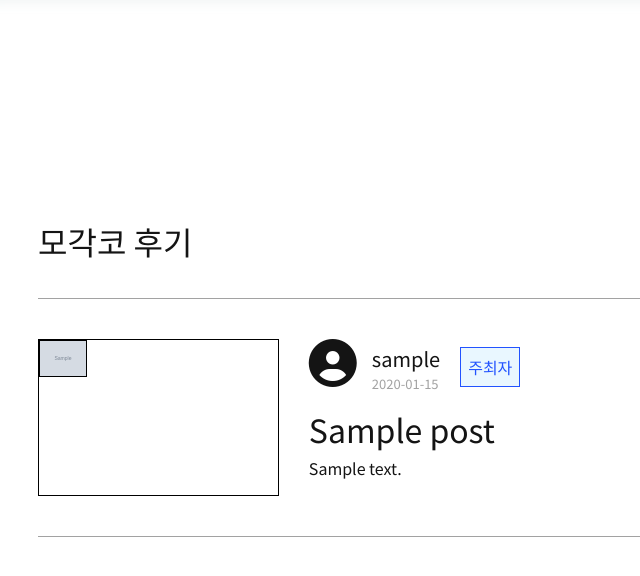
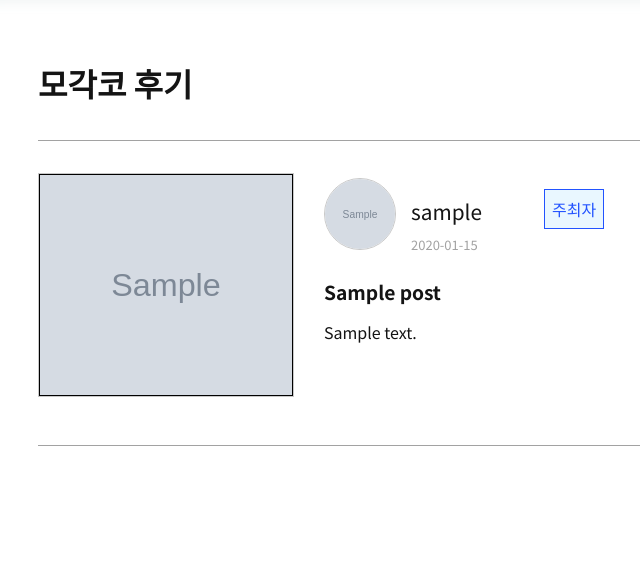
Before and after one commit to PIRO17-TEAM-MOCO/moco, a Django app: page /post/review in a window 1280 px wide. Shown: the part 72-648 px from the top of the page, without its empty margins (12-652 px from the left). Run offline with Django 4.2, Linux system fonts and the light colour scheme; a user stored in the database is signed in; tables that the repository leaves empty hold one stand-in row (values such as "Sample post"); grey boxes marked "Sample" are stand-in pictures; some libraries are stand-ins or nearby versions.

Commit message:
[fix] review css 수정

```diff
--- a/posts/templates/reviews/review.html
+++ b/posts/templates/reviews/review.html
@@ -1,18 +1,29 @@
 {% extends 'posts/base.html' %} {% block content %}
+{% load static %}
 <div class="content">
   <div id="review__page_title">
-    <h2>모각코 후기</h2>
+    <h2 style="font-weight: 700;">모각코 후기</h2>
   </div>
   {% for review in reviews %}
   <div class="review__contents_box" onclick="location.href='{% url 'posts:detail' review.post.id %}';">
     <div class="review__contents_box__img">
-      <img src="{{review.image}}" alt="활동이미지"></img>
+      <div id="review__img__container">
+        {% if review.image %}
+        <img src="{{review.image.url}}" alt="활동이미지"></img>
+        {% else %}
+        <img src="{% static 'img/image-solid.svg' %}" alt="활동이미지"></img>
+        {% endif %}
+      </div>
     </div>
     <div class="review__contents_box__content">
       <div class="review__contents_box__user_info">
         <div class="review__contents_box__profile">
           <div class="review__contents_box__profile_img">
-            <i class="fa-solid fa-circle-user fa-3x"></i>
+            {% if user.profile_img %}
+            <img src="{{user.profile_img.url}}" alt="profile_img"></img>
+            {% else %}
+            <img src="{% static 'img/moco_symbol.png' %}" alt="profile_img"></img>
+            {% endif %}
           </div>
           <div class="review__contents_box__info">
             <div class="main_detail__contents__profile_name">
--- a/static/css/review.css
+++ b/static/css/review.css
@@ -1,6 +1,6 @@
 #review__page_title {
   border-bottom: 1px solid rgb(162, 162, 162);
-  padding-top: 190px;
+  padding-top: 2rem;
   padding-bottom: 30px;
   font-size: 1.5rem;
   width: 100%;
@@ -8,17 +8,53 @@
 
 .review__contents_box {
   display: flex;
-  margin: 20px 0 0;
-  padding-bottom: 20px;
   border-bottom: 1px solid rgb(162, 162, 162);
   cursor: pointer;
   width: 100%;
 }
 
-.review__contents_box__img {
-  margin: 20px 0;
-  border: 1px solid black;
-  width: 250px;
+.review__contents_box__user_info {
+  width: 20rem;
+  height: 5rem;
+  margin-top: 1rem;
+  margin-bottom: 0.5rem;
+  display: flex;
+  flex-direction: row;
+  justify-content: flex-start;
+  align-items: center;
+}
+
+#review__img__container {
+  width: 16rem;
+  height: 14rem;
+  border: 1px solid rgb(200, 200, 200);
+  background-color: rgb(250, 250, 250);
+  display: flex;
+  flex-direction: row;
+  justify-content: center;
+  flex-wrap: wrap;
+  margin-top: 2rem;
+  margin-bottom: 3rem;
+  position: relative;
+}
+
+#review__img__container img {
+  position: absolute;
+  object-fit: cover;
+  top: 0;
+  left: 0;
+  width: 100%;
+  height: 100%;
+}
+
+.review__contents_box__info {
+  width: 8rem;
+  height: 5rem;
+  display: flex;
+  flex-direction: column;
+  justify-content: center;
+  align-content: center;
+  margin: 2.3rem 0;
 }
 
 .review__contents_box__img img {
@@ -36,15 +72,33 @@
   display: flex;
 }
 
+.review__contents_box__profile img {
+  width: 4.5rem;
+  height: 4.5rem;
+  border: 1px solid rgb(200, 200, 200);
+  border-radius: 4.5rem;
+  background-color: rgb(250, 250, 250);
+  display: flex;
+  flex-direction: row;
+  justify-content: center;
+  flex-wrap: wrap;
+  margin-top: 2.7rem;
+  margin-bottom: 3rem;
+  position: relative;
+}
+
 .review__contents_box__info {
   display: inline-block;
+  margin-top: 3rem;
   padding-left: 15px;
   margin-right: 20px;
   padding-top: 5px;
 }
 
 .main_detail__contents__profile_name {
-  font-size: 20px;
+  font-size: 1.3rem;
+  font-weight: 100;
+  margin-bottom: 0.5rem;
 }
 
 .main_detail__contents__profile_time {
@@ -52,9 +106,16 @@
   color: rgb(162, 162, 162);
 }
 
+.review__contents_box__text_title h2 {
+  font-size: 1.2rem;
+  font-weight: 700;
+  margin-bottom: 1rem;
+}
+
 .review__contents_box__auth {
   display: flex;
   align-items: center;
+  margin-bottom: 1rem;
 }
 
 #review__contents_box__auth_host {
--- a/users/templates/users/change_pw.html
+++ b/users/templates/users/change_pw.html
@@ -48,7 +48,7 @@
             />
           </div>
           <div id="change__btn__container">
-            <button onclick="history.go(-1)" id="cancel-pw__btn">취소</button>
+            <button onclick="backtoProfile()" id="cancel-pw__btn">취소</button>
             <button
               onclick="changeform_check()"
               type="submit"
@@ -94,5 +94,9 @@
       return false;
     }
   }
+
+  function backtoProfile() {
+    location.href = "{% url 'users:profile_edit' user.id %}";
+  }
 </script>
 {% endblock %}
--- a/users/templates/users/profile_edit.html
+++ b/users/templates/users/profile_edit.html
@@ -123,7 +123,7 @@
         <!--회원탈퇴 모달 -->
         <div id="edit__btn__container">
             <div class="edit-cancel__btn">
-                <a href="">취소</a>
+                <a href="{% url 'users:profile_view' user.id %}">취소</a>
             </div>
             <div id="edit-cf__btn">
                 <a type="submit" onclick="editConfirm()">수정 완료</a>
@@ -135,8 +135,8 @@
                     <div class="modal__content">
                         <p style="margin-top:3rem; font-size: 1.3rem; font-weight: 900">프로필 수정 사항을 저장할까요?</p>
                         <div id="cf__modal__btns">
-                            <div id="signout-cc__btn">
-                            <a href="">아니요</a>
+                            <div id="edit-cc__btn">
+                                <a href="">아니요</a>
                             </div>
                             <button id="cf__modal__btn" type="submit">저장</button>
                         </div>
```
Also changed, not shown: static/css/find_id.css (+11 -2 lines), static/css/profile_edit.css (+19 -0 lines), users/templates/users/find_id.html (+14 -1 lines), static/img/image-solid.svg (added).
